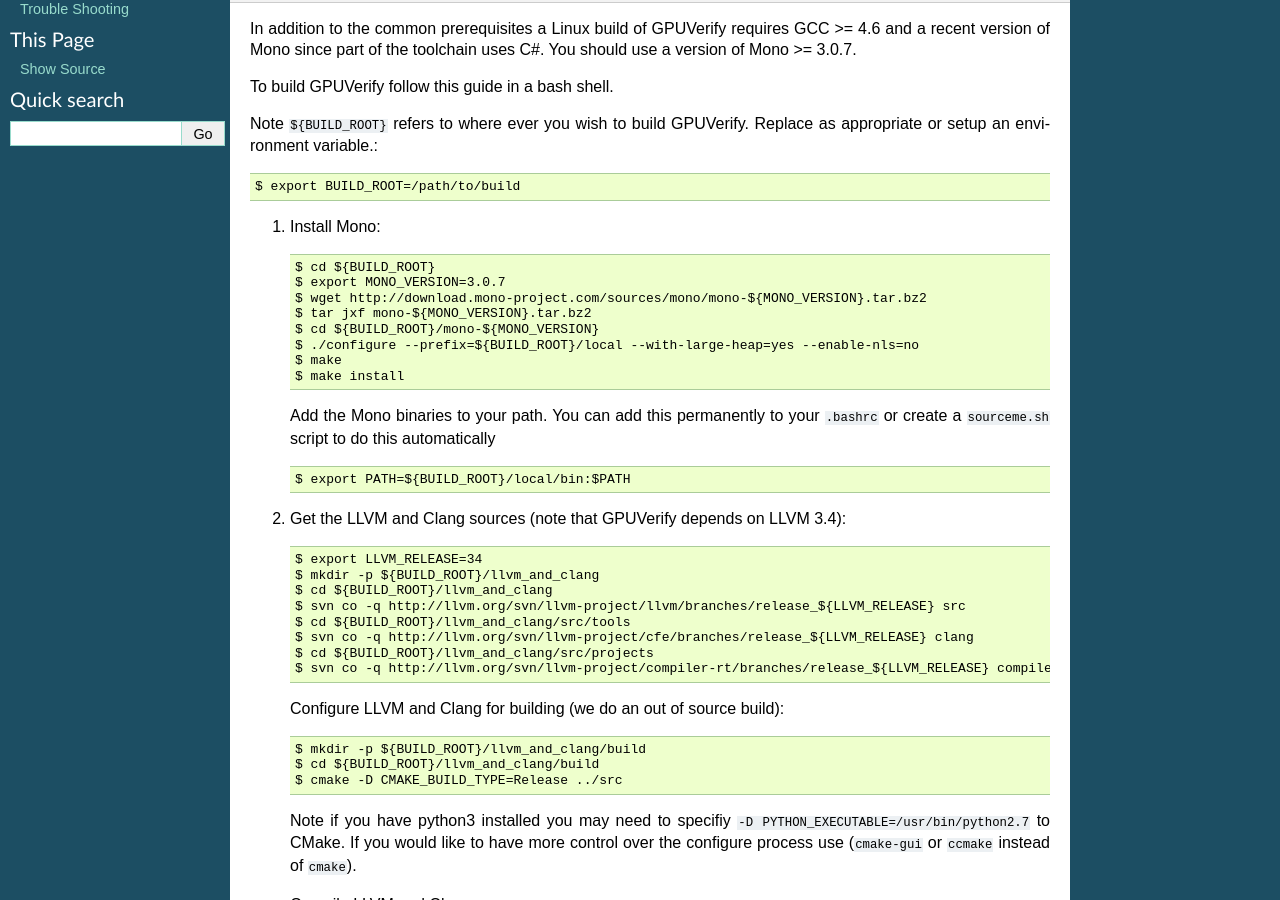
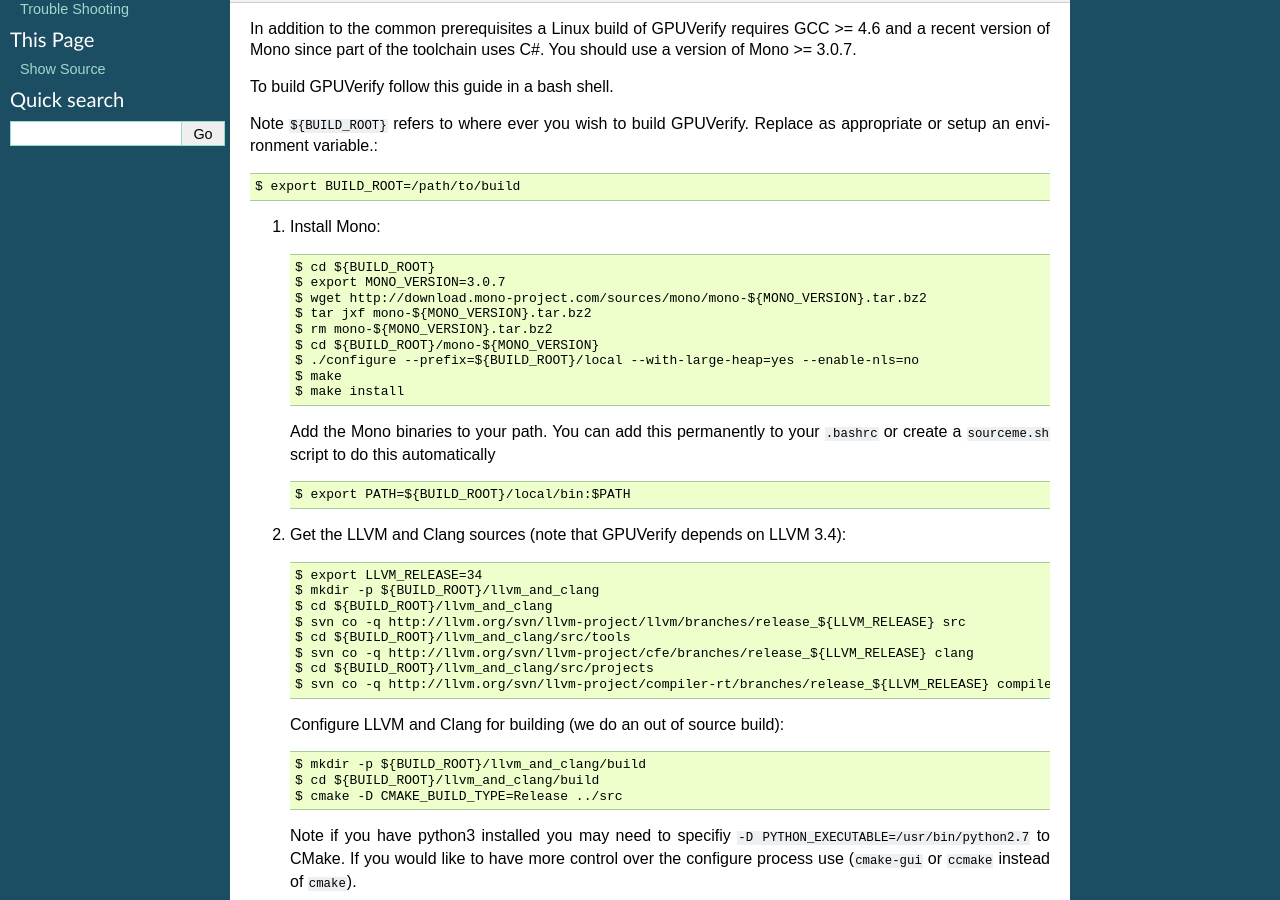
Before and after one commit to mc-imperial/gpuverify, a Sphinx documentation site: the page built from Documentation/developer_guide.rst, in a window 1280 px wide and 900 px high, scrolled down 419 px. Built offline with Sphinx 7.4.7, drawn with Linux system fonts in a browser that asks for light colours; formulas are drawn with MathJax 3.

Commit message:
Small update to the documentation

```diff
--- a/Documentation/developer_guide.rst
+++ b/Documentation/developer_guide.rst
@@ -42,6 +42,7 @@
      $ export MONO_VERSION=3.0.7
      $ wget http://download.mono-project.com/sources/mono/mono-${MONO_VERSION}.tar.bz2
      $ tar jxf mono-${MONO_VERSION}.tar.bz2
+     $ rm mono-${MONO_VERSION}.tar.bz2
      $ cd ${BUILD_ROOT}/mono-${MONO_VERSION}
      $ ./configure --prefix=${BUILD_ROOT}/local --with-large-heap=yes --enable-nls=no
      $ make
```
